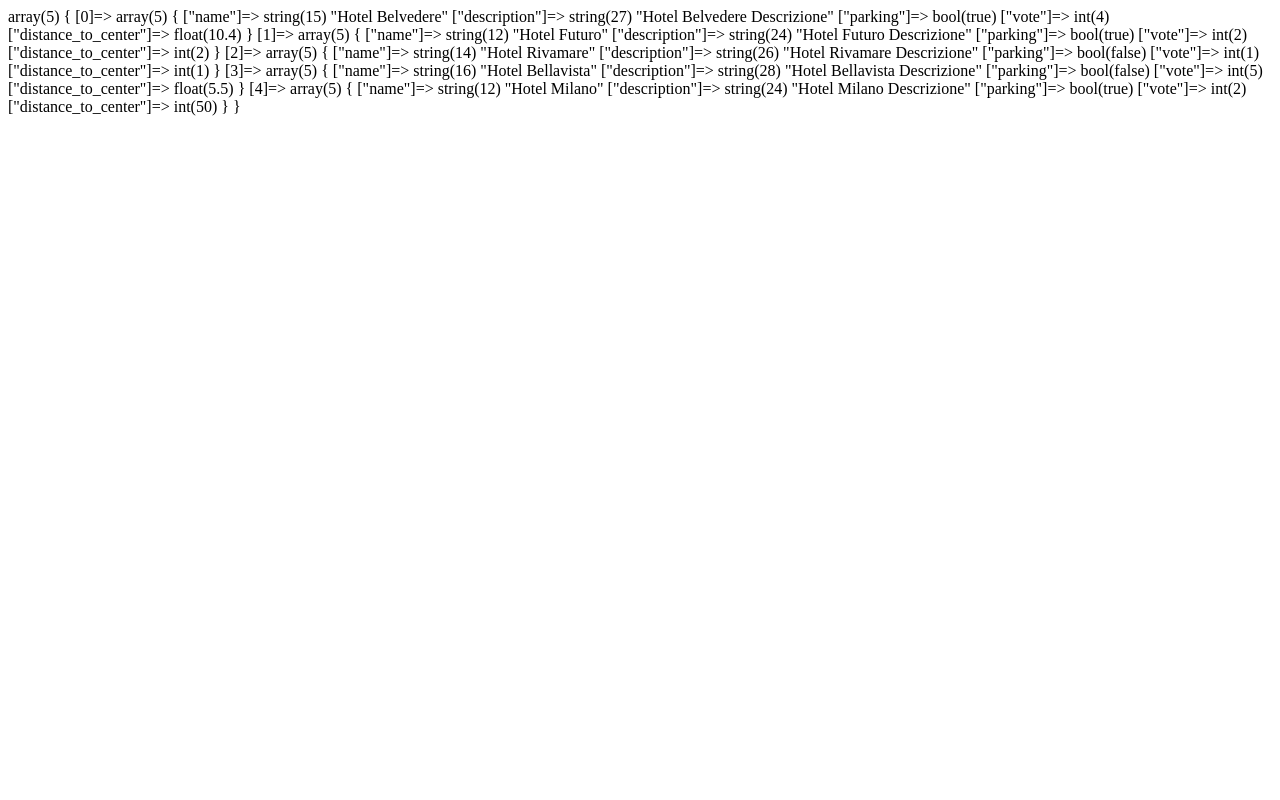
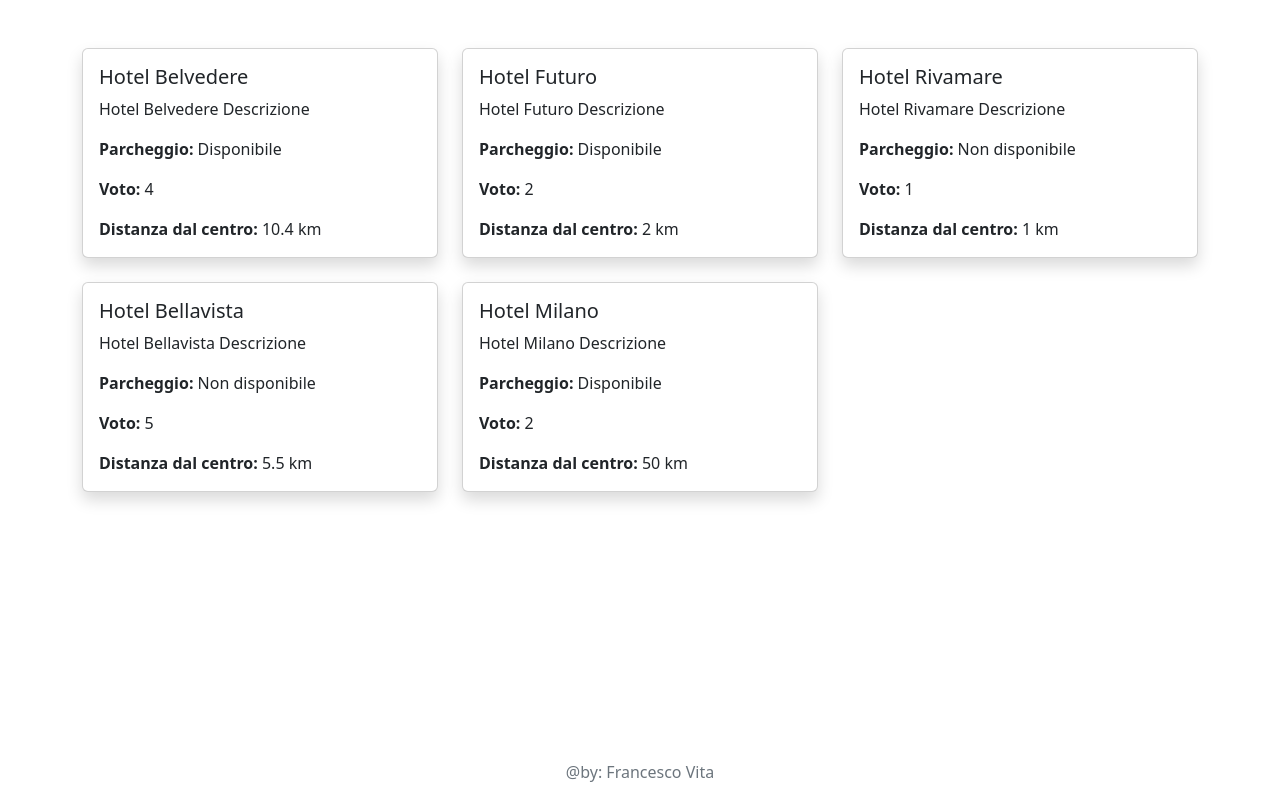
Before and after one commit to VitaFrancesco/php-hotel, a PHP site: page / in a window 1280 px wide. Run offline with PHP 8.4, Linux system fonts and the light colour scheme.

Commit message:
Add HTML structure and Bootstrap styling to display hotels

```diff
--- a/index.php
+++ b/index.php
@@ -40,5 +40,48 @@
 
     ];
 
-    var_dump($hotels);
 ?>
+
+<!DOCTYPE html>
+<html lang="en">
+<head>
+    <meta charset="UTF-8">
+    <meta name="viewport" content="width=device-width, initial-scale=1.0">
+    <title>php Hotel</title>
+    <link href="https://cdn.jsdelivr.net/npm/bootstrap@5.3.3/dist/css/bootstrap.min.css" rel="stylesheet" integrity="sha384-QWTKZyjpPEjISv5WaRU9OFeRpok6YctnYmDr5pNlyT2bRjXh0JMhjY6hW+ALEwIH" crossorigin="anonymous">
+</head>
+<body class="d-flex flex-column" style="min-height: 100vh;" >
+    <header>
+
+    </header>
+    <main class="flex-grow-1" >
+        <div class="container py-5">
+            <div class="row">
+                <?php foreach ($hotels as $hotel): ?>
+                    <div class="col-md-4 mb-4">
+                        <div class="card h-100 shadow">
+                            <div class="card-body">
+                                <h5 class="card-title"><?= $hotel['name']; ?></h5>
+                                <p class="card-text"><?= $hotel['description']; ?></p>
+                                <p class="card-text">
+                                    <strong>Parcheggio:</strong> <?= $hotel['parking'] ? 'Disponibile' : 'Non disponibile'; ?>
+                                </p>
+                                <p class="card-text">
+                                    <strong>Voto:</strong> <?= $hotel['vote']; ?>
+                                </p>
+                                <p class="card-text">
+                                    <strong>Distanza dal centro:</strong> <?= $hotel['distance_to_center']; ?> km
+                                </p>
+                            </div>
+                        </div>
+                    </div>
+                <?php endforeach; ?>
+            </div>
+        </div>
+    </main>
+    <footer>
+        <p class="text-center text-secondary" >@by&#58; Francesco Vita</p>
+    </footer>
+    <script src="https://cdn.jsdelivr.net/npm/bootstrap@5.3.3/dist/js/bootstrap.bundle.min.js" integrity="sha384-YvpcrYf0tY3lHB60NNkmXc5s9fDVZLESaAA55NDzOxhy9GkcIdslK1eN7N6jIeHz" crossorigin="anonymous"></script>
+</body>
+</html>
```
